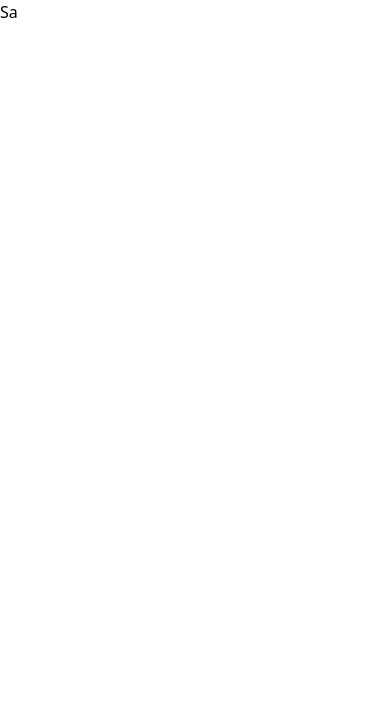
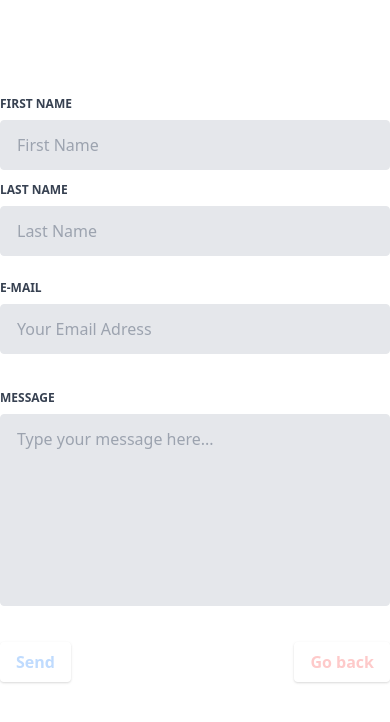
Before and after one commit to MathisFayet/MathisFayet.github.io, a React (Create React App) app: page /forms in a window 390 px wide. Shown: the top 722 px of the page. Built offline with nearby package versions, Linux system fonts and the light colour scheme.

Commit message:
[ADD] Forms responsive for challenge

```diff
--- a/src/Compenent/DisplayForms.jsx
+++ b/src/Compenent/DisplayForms.jsx
@@ -1,9 +1,51 @@
 import React from 'react';
+import { useNavigate } from "react-router-dom";
 
 const DisplayForms = () => {
+  const navigate = useNavigate();
+
+  const navigateHome = () => { {/* Function pour changer d'url au clic de l'icone*/}
+    navigate('/');
+  }
   return (
     <>
-      <h1>Sa</h1>
+      <div className="justify-center flex items-center mt-24">
+        <form class="w-full max-w-lg">
+          <div class="flex flex-wrap -mx-3 mb-6">
+
+            <div class="w-full md:w-1/2 px-3 "> { /*  tailwind pour définir la taille du premier input */}
+              <label class="block uppercase  text-gray-700 text-xs font-bold mb-2" for="grid-first-name">First Name</label>
+              <input class="block w-full bg-gray-200 text-gray-700 border rounded py-3 px-4 mb-3 focus:bg-white" id="grid-first-name" type="text" placeholder="First Name"/>
+            </div>
+
+            <div class="w-full md:w-1/2 px-3"> { /*  tailwind pour définir la taille du deuxieme input */}
+              <label class="block uppercase  text-gray-700 text-xs font-bold mb-2" for="grid-last-name">Last Name</label>
+              <input class=" block w-full bg-gray-200 text-gray-700 border border-gray-200 rounded py-3 px-4  focus:bg-white focus:border-gray-500" id="grid-last-name" type="text" placeholder="Last Name"/>
+            </div>
+          </div>
+
+          <div class="flex flex-wrap -mx-3 mb-6">
+            <div class="w-full px-3"> { /*  tailwind pour définir la taille du troisieme input */}
+              <label class="block uppercase  text-gray-700 text-xs font-bold mb-2" for="grid-password">E-mail</label>
+              <input class="block w-full bg-gray-200 text-gray-700 border border-gray-200 rounded py-3 px-4 mb-3 focus:bg-white focus:border-gray-500" id="email" type="email" placeholder="Your Email Adress"/>
+            </div>
+          </div>
+
+          <div class="flex flex-wrap -mx-3 mb-6">
+            <div class="w-full px-3"> { /*  tailwind pour définir la taille du quatrieme input */}
+              <label class="block uppercase text-gray-700 text-xs font-bold mb-2" for="grid-password">Message</label>
+              <textarea class="block w-full bg-gray-200 text-gray-700 border border-gray-200 rounded py-3 px-4 mb-3 focus:bg-white focus:border-gray-500 h-48 resize-none" id="message" placeholder="Type your message here..."></textarea>
+            </div>
+          </div>
+
+          <div class="flex justify-between">
+            { /*  tailwind pour définir le premiere bouton */}
+            <button class="shadow text-blue-200 hover:text-blue-400 font-bold py-2 px-4 rounded " type="button">Send</button>
+            { /*  tailwind pour définir le deuxieme bouton */}
+            <button onClick={navigateHome} class="shadow  text-red-200 hover:text-red-300 font-bold py-2 px-4 rounded" type="button">Go back</button>
+          </div>
+        </form>
+      </div>
     </>
   );
 }
--- a/src/Compenent/FirstBlock.jsx
+++ b/src/Compenent/FirstBlock.jsx
@@ -29,10 +29,10 @@ const FirstBlock = () => {
             isOpen ?
                 <div className="position: absolute">
                     <div className="flex mt-14">
-                        <h1 onClick={navigateForms} className="font-spartan hover:text-gray-400 font-bold text-white text-xs mr-3 ml-24">home</h1>
-                        <h1 onClick={navigateForms} className="font-spartan hover:text-gray-400 font-bold text-white text-xs mr-3">shop</h1>
-                        <h1 onClick={navigateVideo} className="font-spartan hover:text-gray-400 font-bold text-white text-xs mr-3">about</h1>
-                        <h1 onClick={navigateForms} className="font-spartan hover:text-gray-400 font-bold text-white text-xs">contact</h1>
+                        <h1 onClick={navigateForms} className="font-spartan cursor-default	hover:text-gray-400 font-bold text-white text-xs mr-3 ml-24">home</h1>
+                        <h1 onClick={navigateForms} className="font-spartan cursor-default	hover:text-gray-400 font-bold text-white text-xs mr-3">shop</h1>
+                        <h1 onClick={navigateVideo} className="font-spartan cursor-default	hover:text-gray-400 font-bold text-white text-xs mr-3">about</h1>
+                        <h1 onClick={navigateForms} className="font-spartan cursor-default	hover:text-gray-400 font-bold text-white text-xs">contact</h1>
                     </div>
                 </div>
             : null
@@ -47,7 +47,6 @@ const FirstBlock = () => {
                         <h1 className={`font-spartan text-2xl text-white font-bold mt-3 ml-28 ${isOpen ? 'hidden' : ''}`}>room</h1>
                         </div>
                     </div>
-
                 </div>
             </BackgroundImage>
         {/* ----- Deuxieme partie ------*/}
```
